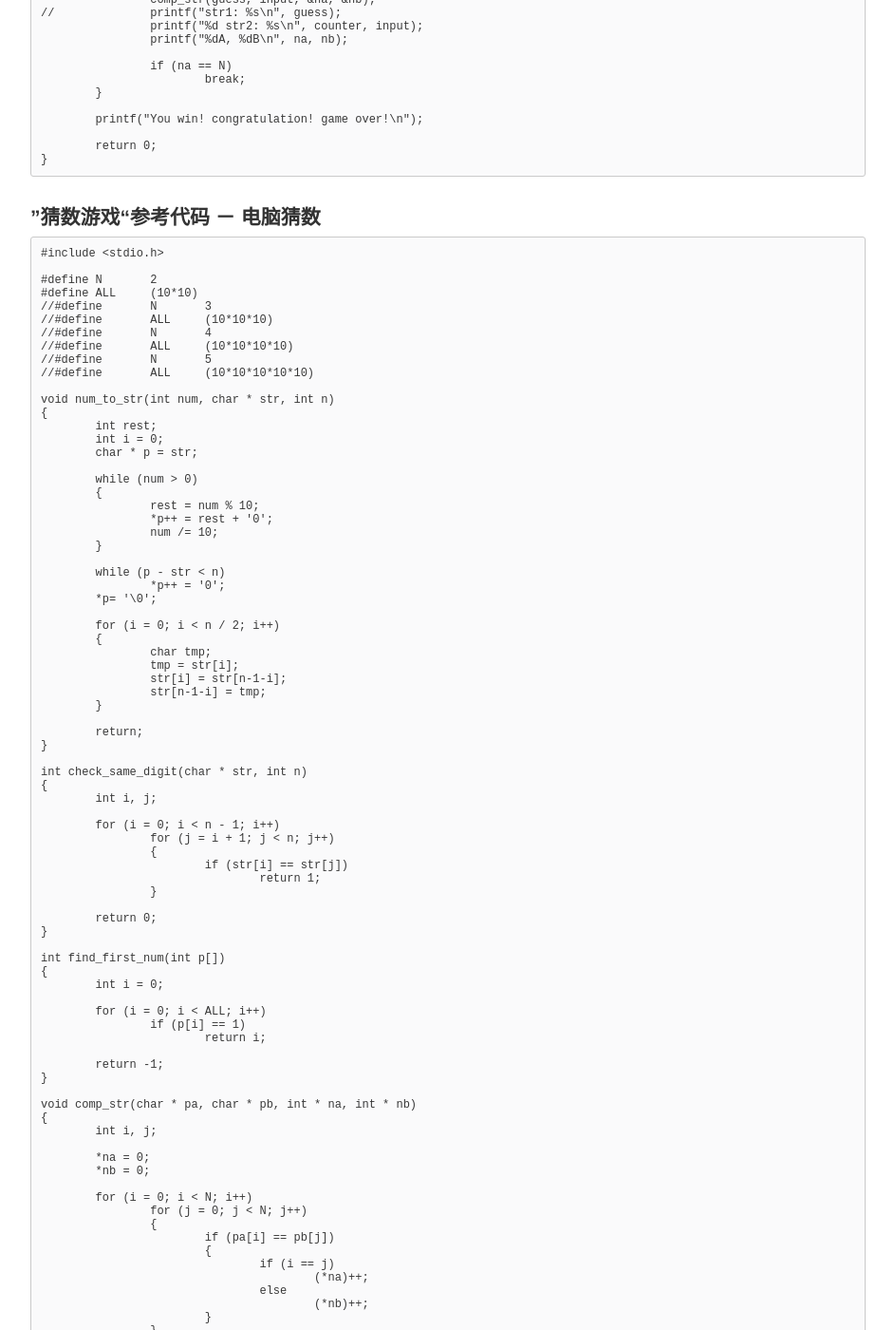
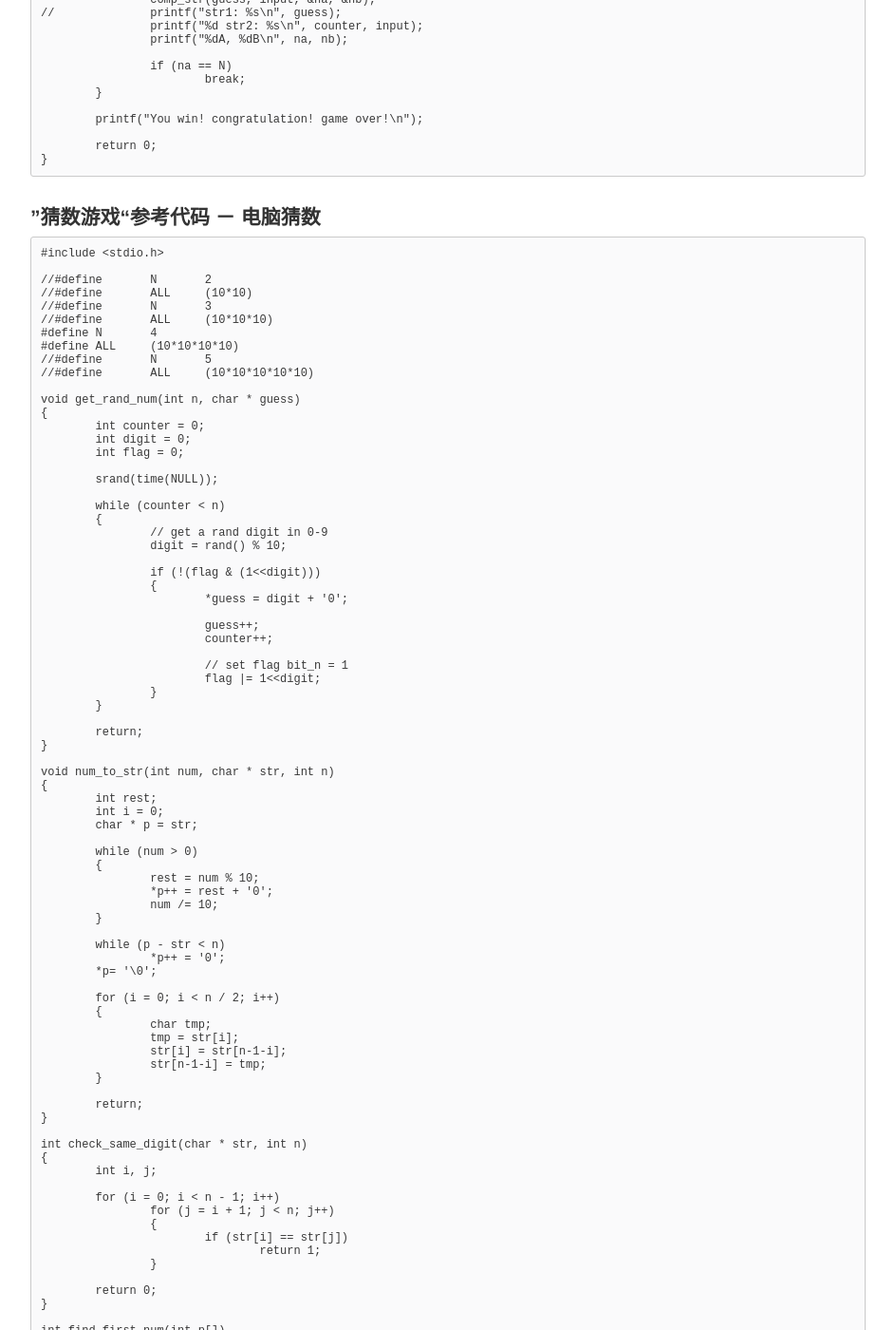
Before and after one commit to akaedu/akaedu.github.com, a Jekyll site: the page built from term50_notes.md, in a window 1280 px wide and 1400 px high, scrolled down 11213 px. Shown: the whole window at 95% size, without its empty margins (168-1111 px from the left). Built offline with Jekyll 4.4.1, drawn with Linux system fonts in a browser that asks for light colours; Markdown is read by kramdown in place of the engine named in the settings; comment, search, counter and statistics services are not loaded; some of the changed text lies outside the part shown.

Commit message:
Update term50_notes.md

```diff
--- a/term50_notes.md
+++ b/term50_notes.md
@@ -516,14 +516,42 @@
 
 	#include <stdio.h>
 
-	#define	N	2
-	#define	ALL	(10*10)
+	//#define	N	2
+	//#define	ALL	(10*10)
 	//#define	N	3
 	//#define	ALL	(10*10*10)
-	//#define	N	4
-	//#define	ALL	(10*10*10*10)
+	#define	N	4
+	#define	ALL	(10*10*10*10)
 	//#define	N	5
 	//#define	ALL	(10*10*10*10*10)
+
+	void get_rand_num(int n, char * guess)
+	{
+		int counter = 0;
+		int digit = 0;
+		int flag = 0;
+
+		srand(time(NULL));
+
+		while (counter < n)
+		{
+			// get a rand digit in 0-9
+			digit = rand() % 10;
+
+			if (!(flag & (1<<digit)))
+			{
+				*guess = digit + '0';
+
+				guess++;
+				counter++;
+
+				// set flag bit_n = 1
+				flag |= 1<<digit;
+			}
+		}
+
+		return;
+	}
 
 	void num_to_str(int num, char * str, int n)
 	{
@@ -630,10 +658,12 @@
 		int possible[ALL];
 		int counter = 0;
 
-		char your_num[N+1];
+		char your_num[N+1] = "1234";
 
 		printf("hello, pc guess num \n");
-		scanf("%s", your_num);
+		//scanf("%s", your_num);
+		get_rand_num(N, your_num);
+		printf("your num: %s\n", your_num);
 
 		for (i = 0; i < ALL; i++)
 		{
```
